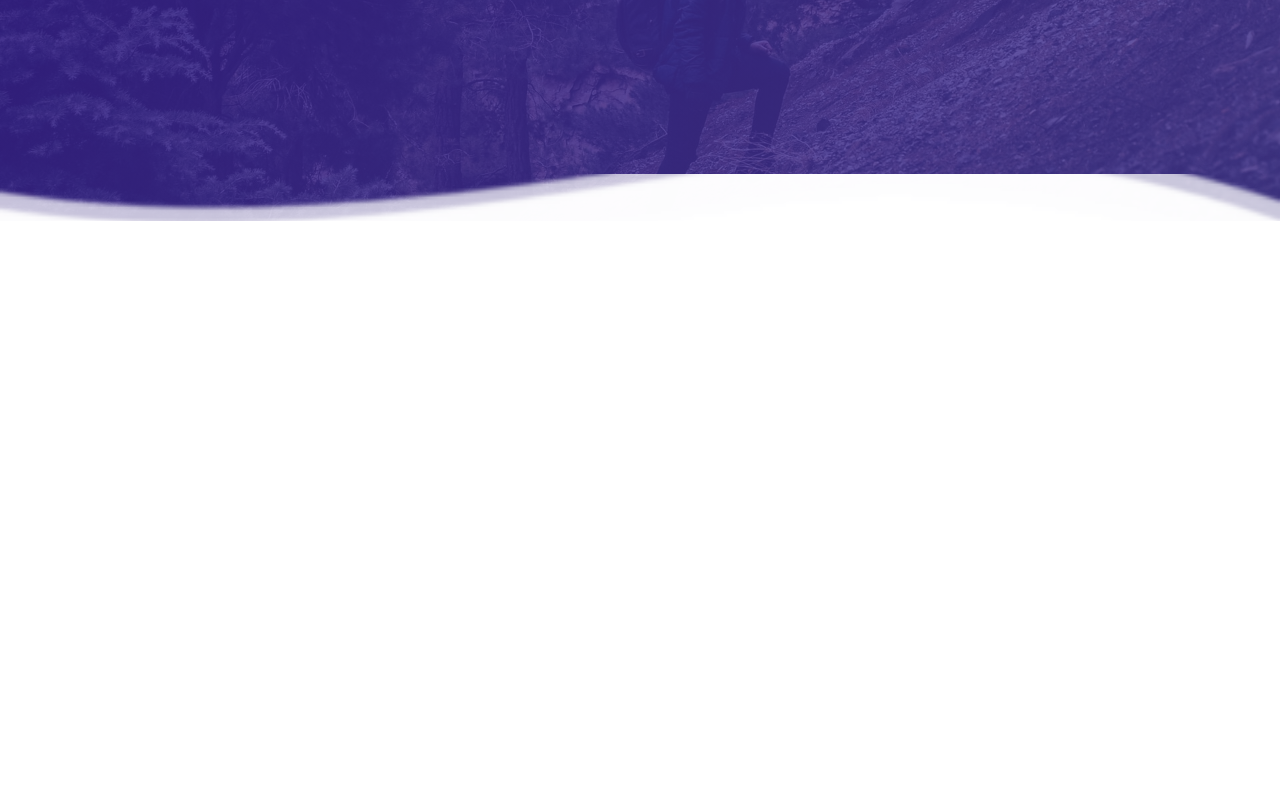
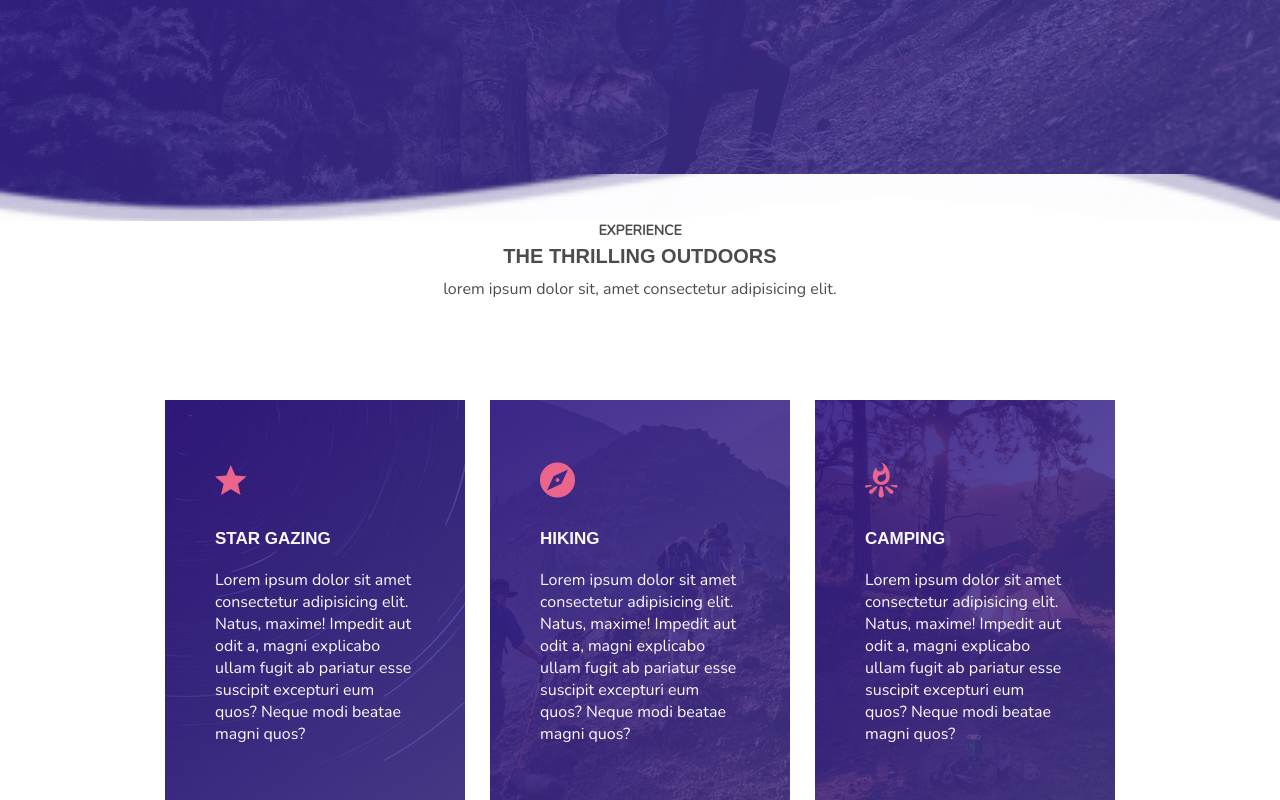
Before and after one commit to mainangethe/tour_responsive_lp, a plain HTML site: page src/index.html in a window 1280 px wide. Shown: the part 419-1219 px from the top of the page. Before the commit the page ends 800 px from the top, so only its background shows below. Drawn offline with nearby package versions, Linux system fonts and the light colour scheme; a web font is replaced by a local one.

Commit message:
Add Experience Outdoor section
- Secton allows user to showcase available outdoor options with the tour agency

```diff
--- a/assets/stylesheets/main.css
+++ b/assets/stylesheets/main.css
@@ -183,3 +183,80 @@ nav  {
 }
 
   .btn:hover  { background-color: #ce587b; }
+
+
+
+
+
+/* 4. Experience Outdoors Section Styles */
+.experience-outdoors  { padding: 0; }
+
+
+.title-heading  {
+  text-align: center;
+  text-transform: uppercase;
+  margin-bottom: 10rem;
+  color: rgba(0, 0, 0, .7);
+}
+
+  .title-heading h3  { font-size: 1.4rem; }
+
+  .title-heading h2  {
+    font-family: 'Aldrich', sans-serif;
+    font-size: 2rem;
+    margin: .5rem 0 1rem;
+  }
+
+  .title-heading p  { text-transform: lowercase; }
+
+
+.activities-grid  {
+  display: grid;
+  grid-template-columns: repeat(auto-fit, minmax(25rem, 1fr));;
+  grid-gap: 2.5rem;
+}
+
+  .activities-grid-item  {
+    height: 40rem;
+    padding: 5rem;
+
+    position: relative;
+    display: flex;
+    flex-direction: column;
+    justify-content: center;
+    cursor: pointer;
+    z-index: 1;
+
+    color: #fafafa;
+  }
+
+    .activities-grid-item::before  {
+      content: '';
+      position: absolute;
+      top: 0;
+      left: 0;
+      width: 100%;
+      height: 100%;
+
+      background-image: linear-gradient(135deg, rgba(49, 24, 131, .9) 0%, rgba(72, 56, 149, .8) 100%);
+      z-index: -1;
+    }
+
+    .activities-grid-item i  {
+      font-size: 4rem;
+      color: #eb648c;
+    }
+
+    .activities-grid-item h2  {
+      font-family: 'Aldrich', sans-serif;
+      font-size: 1.7rem;
+      text-transform: uppercase;
+      margin: 2rem 0;
+    }
+
+
+.star-gazing  { background: url('../images/stars.jpg') center no-repeat; }
+
+.hiking  { background: url('../images/hiking.jpg') center no-repeat; }
+
+.camping  { background: url('../images/camping.jpg') center no-repeat; }
--- a/src/index.html
+++ b/src/index.html
@@ -57,6 +57,7 @@
   </header>
 
 
+  <main>
     <!--  Hero Section -->
     <section class="hero">
       <div class="container">
@@ -79,6 +80,67 @@
       </div>
     </section>
 
+
+    <!-- Experience Outdoors Section -->
+    <section class="experience-outdoors">
+      <div class="container">
+        <div class="title-heading">
+          <h3>Experience</h3>
+
+          <h2>The thrilling outdoors</h2>
+
+          <p>
+            Lorem ipsum dolor sit, amet consectetur adipisicing elit.
+          </p>
+        </div>
+
+        <div class="activities-grid">
+          <!-- Grid item #1 -->
+          <div class="activities-grid-item star-gazing">
+            <i class="icon ion-md-star"></i>
+
+            <h2>Star Gazing</h2>
+
+            <p>
+              Lorem ipsum dolor sit amet consectetur adipisicing elit. Natus,
+              maxime! Impedit aut odit a, magni explicabo ullam fugit ab
+              pariatur esse suscipit excepturi eum quos? Neque modi beatae magni
+              quos?
+            </p>
+          </div>
+
+          <!-- Grid item #2 -->
+          <div class="activities-grid-item hiking">
+            <i class="icon ion-md-compass"></i>
+
+            <h2>Hiking</h2>
+
+            <p>
+              Lorem ipsum dolor sit amet consectetur adipisicing elit. Natus,
+              maxime! Impedit aut odit a, magni explicabo ullam fugit ab
+              pariatur esse suscipit excepturi eum quos? Neque modi beatae magni
+              quos?
+            </p>
+          </div>
+
+          <!-- Grid item #3 -->
+          <div class="activities-grid-item camping">
+            <i class="icon ion-md-bonfire"></i>
+
+            <h2>Camping</h2>
+
+            <p>
+              Lorem ipsum dolor sit amet consectetur adipisicing elit. Natus,
+              maxime! Impedit aut odit a, magni explicabo ullam fugit ab
+              pariatur esse suscipit excepturi eum quos? Neque modi beatae magni
+              quos?
+            </p>
+          </div>
+        </div>
+      </div>
+    </section>
+  </main>
+
   <script src="../assets/scripts/main.js"></script>
 </body>
 </html>
```
Lines whose indentation alone changed are shown as unchanged.
